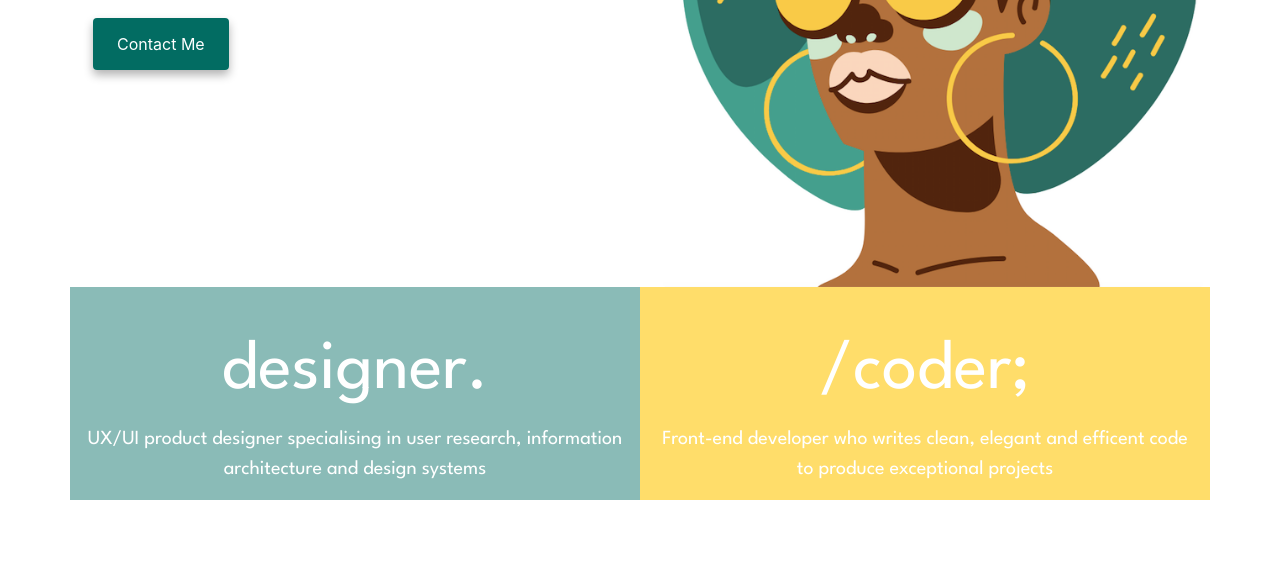
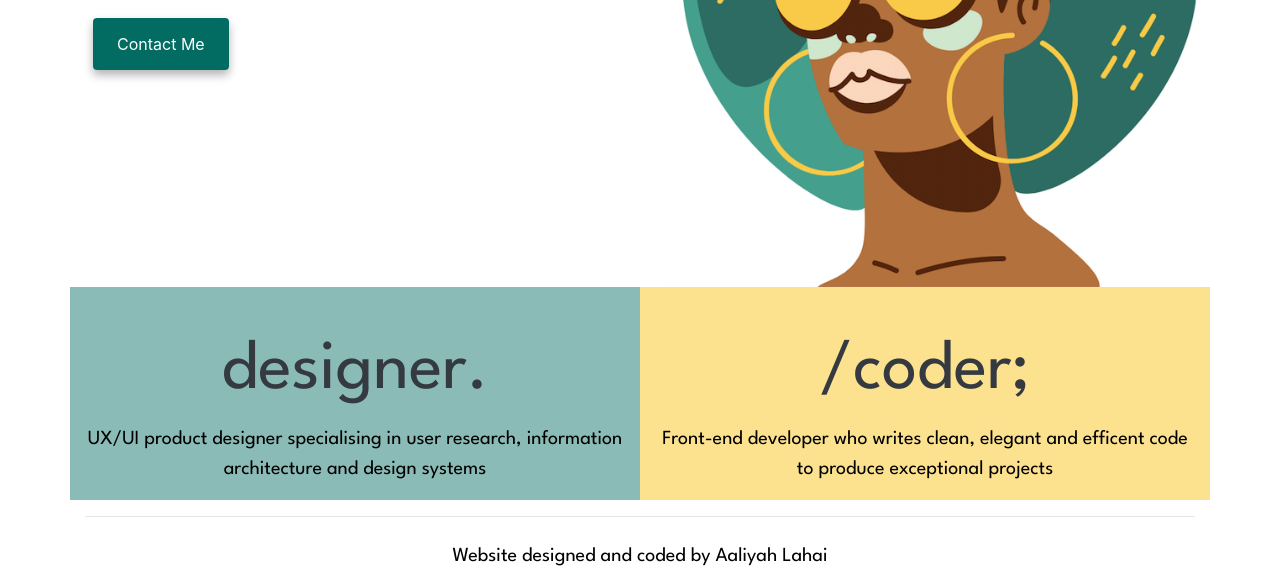
Before and after one commit to AaliyahL635/Advanced-HTML-CSS-Project, a plain HTML site: page index.html in a window 1280 px wide. Shown: the part 426-1013 px from the top of the page. Before the commit the page ends 926 px from the top, so only its background shows below. Drawn offline with nearby package versions, Linux system fonts and the light colour scheme.

Commit message:
seo friendly edit, minor styling changes, footer added

```diff
--- a/index.html
+++ b/index.html
@@ -85,7 +85,7 @@
 
         <div class="row">
             <div class="designer-link col-sm-6 pt-3 pr-3 pl-3 ">
-                <a href="work.html#uxui-portfolio" class="designer-heading pt-3 text-white d-block" title="">
+                <a href="work.html#uxui-portfolio" class="designer-heading pt-3 text-dark d-block" title="link to ux work">
                     designer.
                     </a>
                 <p>
@@ -93,7 +93,7 @@
                 </p>
             </div>
             <div class="coder-link col-sm-6 pt-3 pr-3 pl-3 ">
-                <a href="work.html#frontend-projects" title="" class="coder-heading pt-3 text-white d-block">
+                <a href="work.html#frontend-projects" title="" class="coder-heading pt-3 text-dark d-block" title="link to frontend work">
                     /coder;
                      </a>
                 <p>
@@ -102,5 +102,14 @@
             </div>
         </div>
 
+        <hr>
+
+        <footer>
+<p class="mt-4"> Website designed and coded by Aaliyah Lahai</p>
+</footer>
+
+
+
+
   </body>
 </html>
--- a/style.css
+++ b/style.css
@@ -82,7 +82,7 @@ img {
   width: max-content;
 }
 .coder-link {
-  background-color: rgba(255, 204, 33, 0.67);
+  background-color: rgba(249, 202, 49, 0.54);
   width: max-content;
 }
 .designer-heading {
@@ -109,7 +109,7 @@ img {
 p {
   font-size: 20px;
   text-align: center;
-  color: white;
+  color: black;
   font-family: var(--primary-text);
 }
 
```
Also changed, not shown: about.html (+5 -0 lines), work.html (+11 -7 lines).
